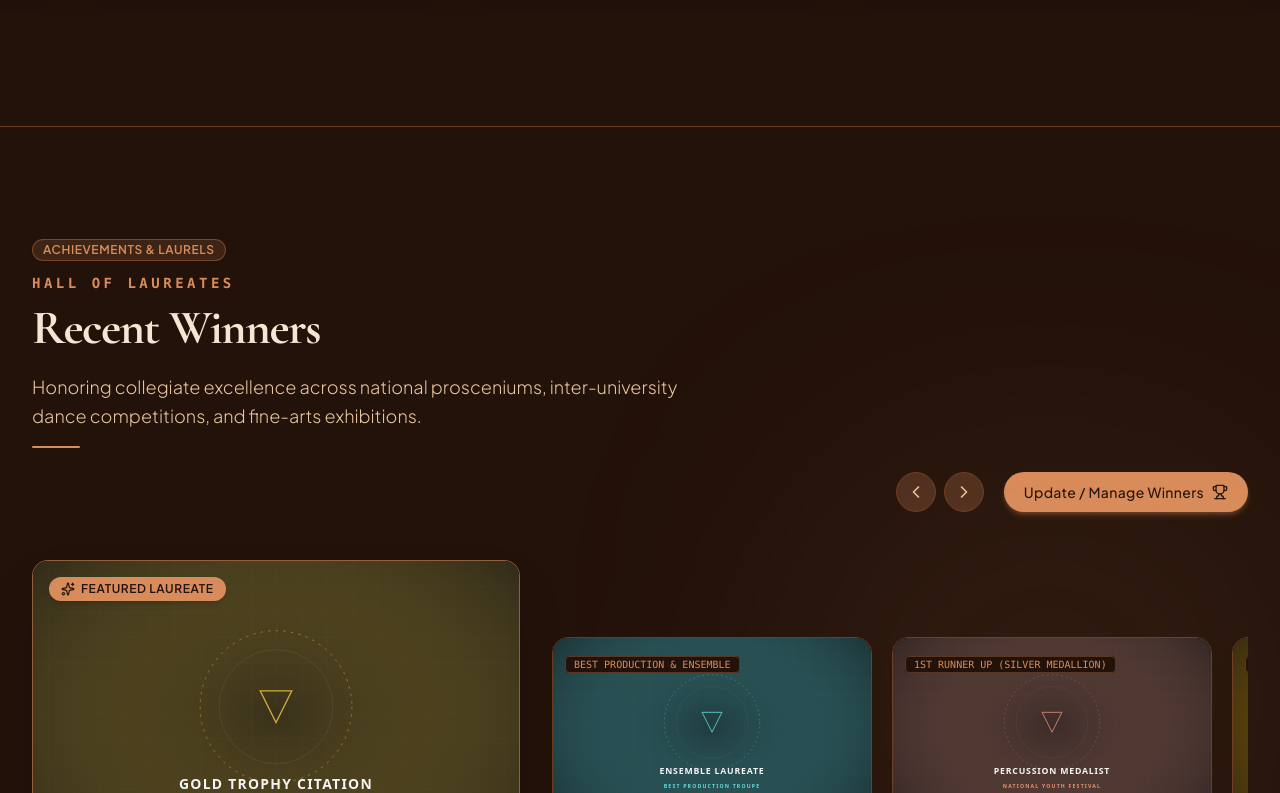
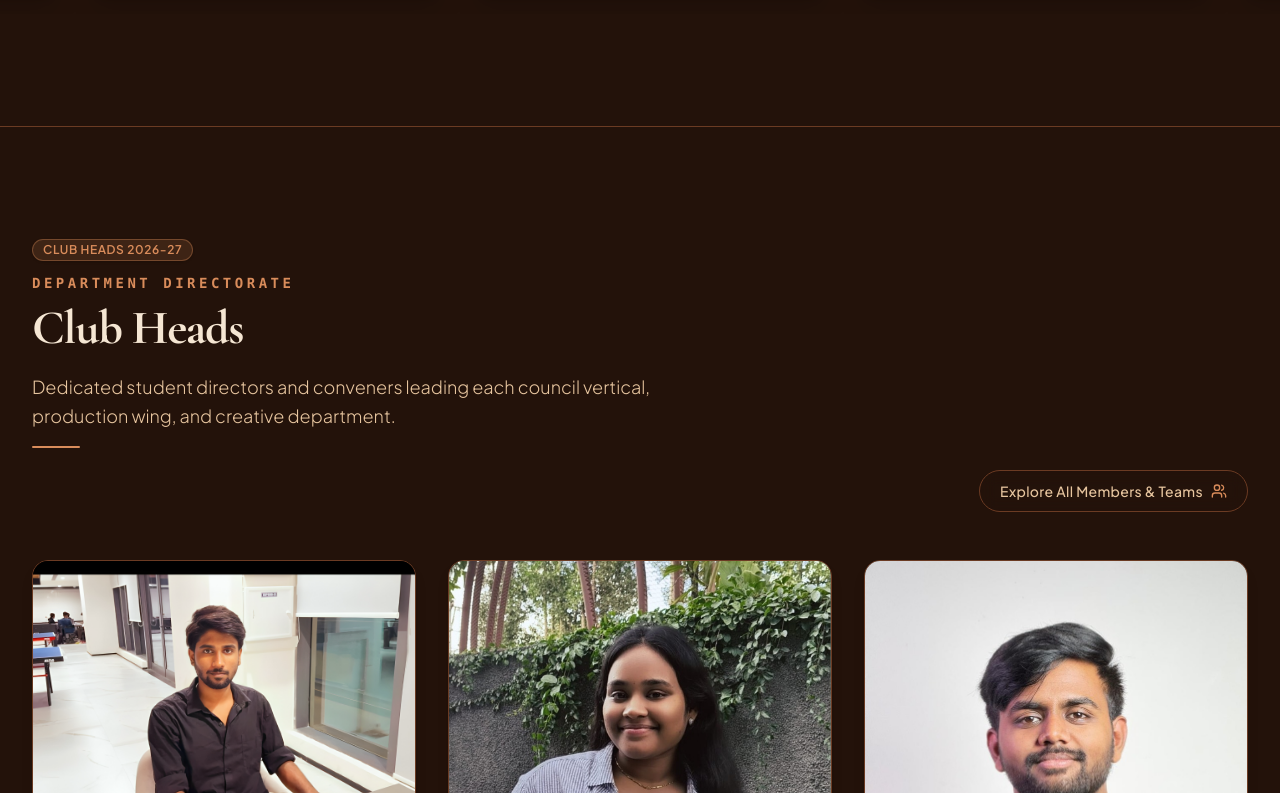
Before and after one commit to ugadiharshavardhan/arts_council_niat, a Next.js app: page / in a window 1280 px wide. Shown: the part 3687-4480 px from the top of the page. Built offline with nearby package versions, Linux system fonts and the light colour scheme; no server answers; the database is empty.

Commit message:
Remove recent winners section from landing page

```diff
--- a/src/app/page.tsx
+++ b/src/app/page.tsx
@@ -7,7 +7,6 @@ import { IntroLoader } from "@/components/home/IntroLoader";
 import { Hero } from "@/components/home/Hero";
 import { LeadershipSection } from "@/components/home/LeadershipSection";
 import { UpcomingEvents } from "@/components/home/UpcomingEvents";
-import { RecentWinners } from "@/components/home/RecentWinners";
 import { PastEvents } from "@/components/home/PastEvents";
 import { LadduAuctionHighlight } from "@/components/home/LadduAuctionHighlight";
 import { CouncilMembersPreview } from "@/components/home/CouncilMembersPreview";
@@ -19,34 +18,29 @@ import {
   upcomingEventsList,
   pastEventsList as defaultPastEvents,
 } from "@/data/events";
-import { recentWinnersList as defaultWinners } from "@/data/winners";
 import { councilLeadership, featuredCouncilMembers as defaultMembers } from "@/data/members";
 import { ladduAuctionHighlight, siteMetadataInfo } from "@/data/home";
 import {
   getUpcomingEvents,
   getPastEvents,
-  getWinners,
   getClubMembers,
 } from "@/lib/dataService";
-import { EventItem, WinnerItem, CouncilMember } from "@/types";
+import { EventItem, CouncilMember } from "@/types";
 
 export default function Home() {
   const [upcomingEvents, setUpcomingEvents] = useState<EventItem[]>(upcomingEventsList);
   const [pastEvents, setPastEvents] = useState<EventItem[]>(defaultPastEvents);
-  const [winners, setWinners] = useState<WinnerItem[]>(defaultWinners);
   const [members, setMembers] = useState<CouncilMember[]>(defaultMembers);
 
   const loadData = async () => {
     try {
-      const [up, past, wins, mems] = await Promise.all([
+      const [up, past, mems] = await Promise.all([
         getUpcomingEvents(),
         getPastEvents(),
-        getWinners(),
         getClubMembers(),
       ]);
       if (up && up.length > 0) setUpcomingEvents(up);
       if (past && past.length > 0) setPastEvents(past);
-      if (wins && wins.length > 0) setWinners(wins);
       if (mems && mems.length > 0) setMembers(mems);
     } catch (err) {
       console.error("Error loading live PAC data:", err);
@@ -103,13 +97,10 @@ export default function Home() {
         {/* 6. Past events section (Infinite horizontal marquee) */}
         <PastEvents events={pastEvents} />
 
-        {/* 7. Recent winners section */}
-        <RecentWinners winners={winners} />
-
-        {/* 8. Club members preview */}
+        {/* 7. Club members preview */}
         <CouncilMembersPreview members={members} />
 
-        {/* 9. Ganesh Chaturthi Laddu Auction highlight */}
+        {/* 8. Ganesh Chaturthi Laddu Auction highlight */}
         <LadduAuctionHighlight data={ladduAuctionHighlight} />
       </main>
 
```
